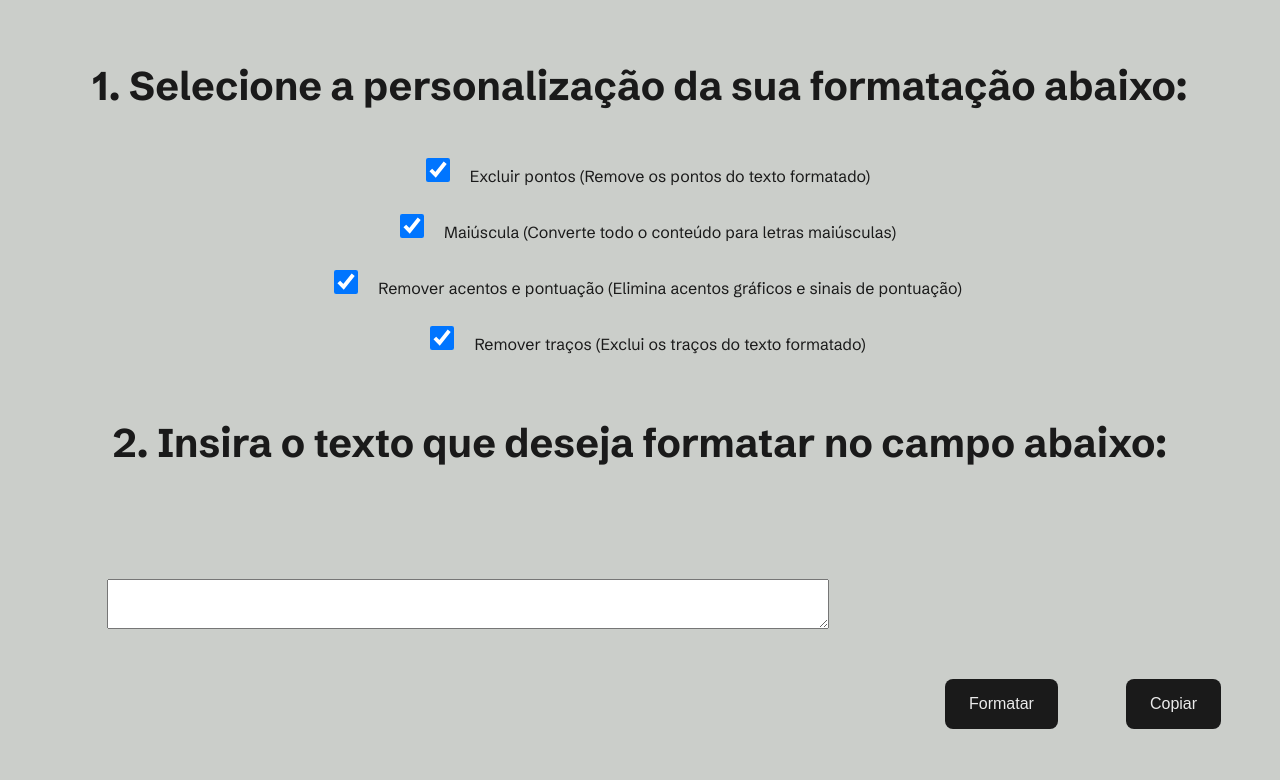
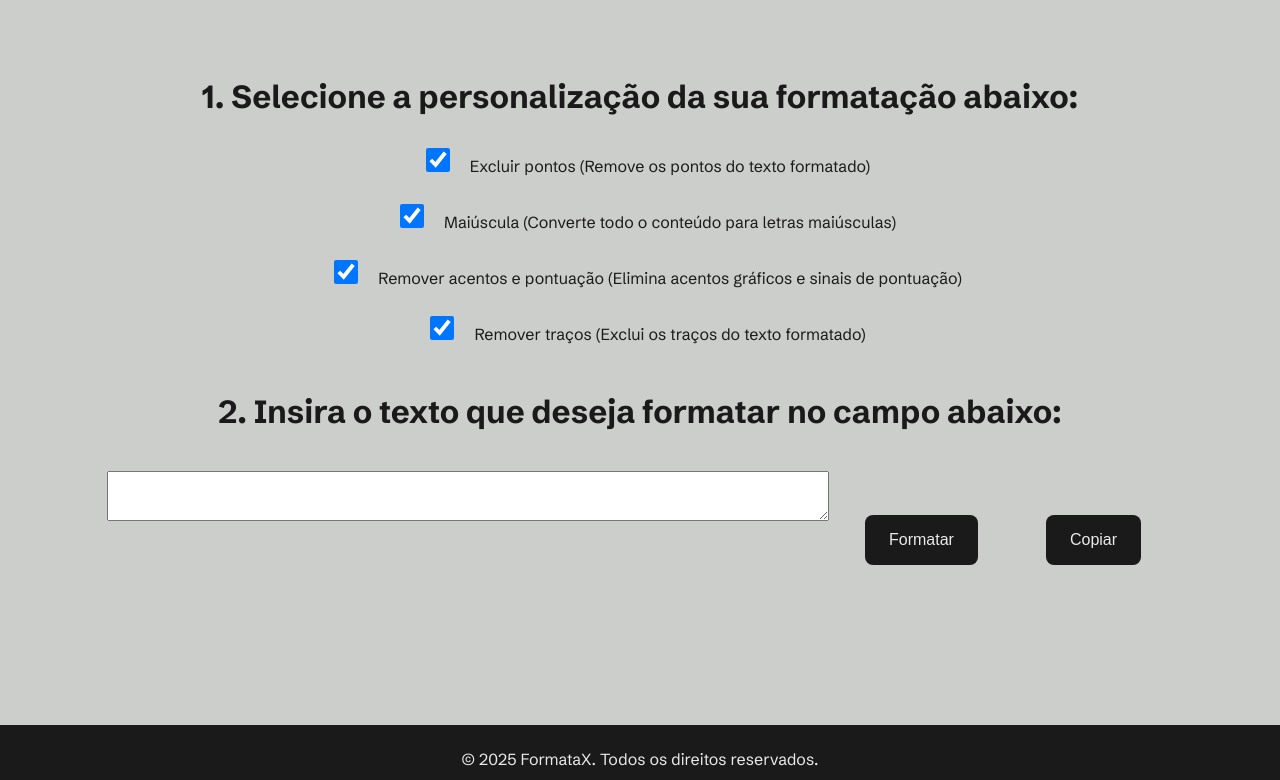
Before and after one commit to guilherme-messias/formataX, a website built with Vite: page index.html in a window 1280 px wide. Shown: the part 172-952 px from the top of the page. Built offline with nearby package versions, Linux system fonts and the light colour scheme.

Commit message:
Ajusta o layout do cabeçalho e do rodapé para melhor alinhamento e responsividade

```diff
--- a/styles/styles.css
+++ b/styles/styles.css
@@ -3,26 +3,31 @@
 * {
   margin: 0;
   padding: 0;
-  text-align: center;
 }
 
 body {
   font-family: 'Schibsted Grotesk', sans-serif;
+  text-align: center;
 }
 
 header {
   display: flex;
-  justify-content: space-between;
+  justify-content: left;
   align-items: center;
-  padding: 2rem 2rem;
+  padding: 1.5rem 2rem;
+}
+
+main {
+  padding: 1rem 1.5rem;
 }
 
 footer {
-  padding: 2rem 3rem;
+  padding: 1.5rem 3rem;
   align-items: center;
   color: #eaeaea;
   font-size: 0.8rem;
   text-align: center;
+  margin-top: 2rem;
 }
 
 button {
@@ -36,7 +41,7 @@
 
 h2 {
   font-size: 1.5rem;
-  margin: 3rem;
+  margin: 1.5rem 0 1rem;
 }
 
 #img-logo {
@@ -50,12 +55,12 @@
   text-align: center;
   width: 16rem;
   height: 2rem;
-  margin: 3rem;
+  margin: 1.5rem auto;
 }
 
 #formattedText {
   font-size: 2rem;
-  padding: 2.5rem;
+  padding: 2rem 1.5rem;
 }
 
 input[type='checkbox'] {
@@ -69,13 +74,16 @@
   header {
     padding: 1rem 3rem;
   }
+
   main {
-    margin: 10rem 5rem;
+    max-width: 900px;
+    margin: 0 auto;
+    padding: 2rem 3rem;
   }
 
   footer {
-    padding: 2rem 0;
-    margin-top: 20rem;
+    padding: 1.5rem 0;
+    margin-top: 3rem;
     font-size: 1rem;
   }
 
@@ -86,8 +94,8 @@
   }
 
   h2 {
-    font-size: 2rem;
-    margin: 6rem;
+    font-size: 1.75rem;
+    margin: 1.5rem 0 1rem;
   }
 
   #img-logo {
@@ -100,38 +108,40 @@
   #textToFormat {
     width: 33.5rem;
     height: 3rem;
-    margin: 5rem;
+    margin: 1.5rem auto;
   }
 
   #formattedText {
-    font-size: 3.5rem;
-    padding: 6rem;
+    font-size: 3rem;
+    padding: 2.5rem 1.5rem;
   }
 }
 
 @media (min-width: 1024px) {
   main {
-    margin: 0.5rem 0;
+    max-width: 1100px;
+    padding: 2rem 5rem;
   }
 
   footer {
     font-size: 1rem;
-    margin-top: 13rem;
+    margin-top: 3rem;
   }
 
   h2 {
-    font-size: 2.5rem;
-    margin: 2rem;
+    font-size: 2rem;
+    margin: 1rem 0;
   }
 
   #textToFormat {
     width: 45rem;
+    height: 3rem;
+    margin: 1.5rem auto;
   }
 
   #formattedText {
     font-size: 2.5rem;
-    padding-top: 3rem;
-    padding-bottom: 0;
+    padding: 2.5rem 1.5rem;
   }
 }
 
```
Also changed, not shown: index.html (+0 -1 lines).
